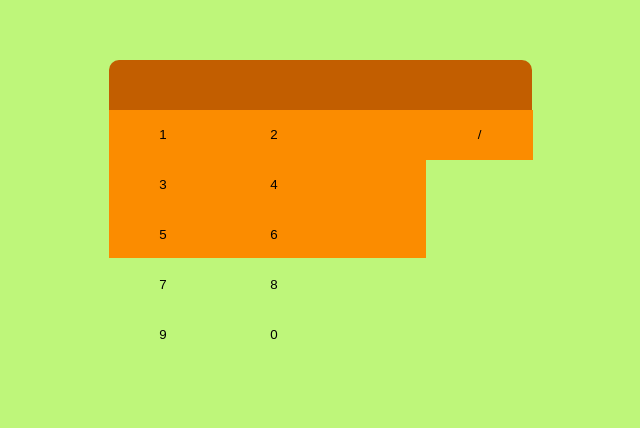
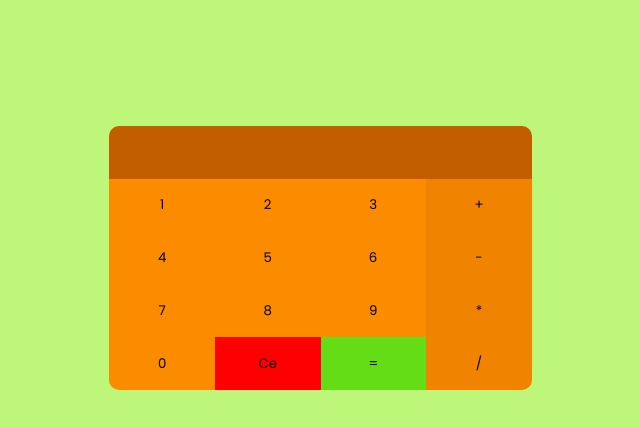
Before and after one commit to yacodiaz/HtmlApps, a plain HTML site: page Paginita/index.html in a window 1280 px wide. Shown: the part 138-566 px from the top of the page, without its empty margins (313-953 px from the left). Drawn offline with Linux system fonts and the light colour scheme.

Commit message:
css update

```diff
--- a/Paginita/index.html
+++ b/Paginita/index.html
@@ -5,16 +5,20 @@
     <meta charset="UTF-8">
     <meta name="viewport" content="width=device-width, initial-scale=1.0">
     <link rel="stylesheet" href="style.css">
+
+    <link href="https://fonts.googleapis.com/css?family=Overpass|Poppins&display=swap" rel="stylesheet">
+
+
     <title>Calculadora</title>
 </head>
 
 <body>
     <div class="contenedor">
         <div class="calculadora">
+
             <input type="text" , class="resultado">
 
             <div class="numeros">
-
                 <button type="button" class="numero">1</button>
                 <button type="button" class="numero">2</button>
                 <button type="button" class="numero">3</button>
@@ -25,12 +29,19 @@
                 <button type="button" class="numero">8</button>
                 <button type="button" class="numero">9</button>
                 <button type="button" class="numero">0</button>
-
             </div>
-            <button type="button" class="operaciones">+</button>
-            <button type="button" class="operaciones">-</button>
-            <button type="button" class="operaciones">*</button>
-            <button type="button" class="operaciones">/</button>
+            <div class="operaciones">
+                <button type="button" class="operacion">+</button>
+                <button type="button" class="operacion">-</button>
+                <button type="button" class="operacion">*</button>
+                <button type="button" class="operacion">/</button>
+            </div>
+            <div class="insert">
+                <button type="button" class="enter">=</button>
+            </div>
+            <div class="borrar">
+                <button type="button" class="erase">Ce</button>
+            </div>
 
         </div>
     </div>
--- a/Paginita/style.css
+++ b/Paginita/style.css
@@ -1,17 +1,22 @@
+* {
+    font-family: 'Poppins', sans-serif;
+}
+
 body {
     margin: 0;
     background-color: #bef67a;
 }
+
 .contenedor {
-    height: 600px;
+    height: 800px;
     width: 100%;
     display: grid;
     grid-template-columns: repeat(3, 33%);
     grid-template-rows: repeat(3, 33%);
-
 }
 
 .calculadora {
+    font-size: 0;
     width: auto;
     height: auto;
     grid-column-start: 2;
@@ -20,36 +25,57 @@ body {
     grid-row-end: 3;
     display: grid;
     grid-template-columns: repeat(4, 25%);
-    grid-template-rows: repeat(4, 25%);
-
+    grid-template-rows: repeat(5, 20%);
 }
 
 .numeros {
     margin: 0;
-    width: auto;
-    height: auto;
+    width: 100%;
+    height: 100%;
     grid-column-start: 1;
     grid-column-end: 4;
     grid-row-start: 2;
-    grid-row-end: 5;
+    grid-row-end: 6;
     background-color: #fb8c00;
+    border-radius: 0px 0px 0px 10px;
+}
 
+.numeros button:hover {
+    background-color: #ec8200;
+    transition: ease-in 0.2s;
+    border-radius: 0px 0px 0px 0px;
 }
-.operaciones{
-    background-color: #fb8c00;
+
+.operaciones {
+    width: 100%;
+    height: 100%;
+    border-radius: 0px 0px 10px 0px;
+    background-color: #f08400;
     grid-column-start: 4;
     grid-column-end: 5;
     grid-row-start: 2;
-    grid-row-end: 5;
+    grid-row-end: 6;
+}
 
-    height: 50px;
-    width: 107px;
+.operaciones button {
+    transition: ease-in-out 0.2s;
 }
+
+.operaciones button:hover {
+    background-color: #e67e00;
+}
+
+.operacion {
+    height: 25%;
+    width: 100%;
+}
+
 .numero {
-    height: 50px;
-    width: 107px;
+    height: 25%;
+    width: 33.3%;
 }
-.resultado{
+
+.resultado {
     border: none;
     grid-row-start: 1;
     grid-row-end: 2;
@@ -57,9 +83,50 @@ body {
     grid-column-end: 5;
     background-color: #c25e00;
     border-radius: 10px 10px 0px 0px;
+    direction: rtl;
 }
-button{
+
+button {
     border: none;
     background: none;
     letter-spacing: 0px;
+    outline: none;
+    width: 100%;
+    height: 100%;
 }
+
+.insert {
+    grid-row-start: 5;
+    grid-row-end: 6;
+    grid-column-start: 3;
+    grid-column-end: 4;
+}
+
+.enter {
+    height: 100%;
+    width: 100%;
+    background-color: #64dd17;
+    transition: ease-in-out 0.2s;
+}
+
+.enter:hover {
+    background-color: #1faa00;
+}
+
+.borrar {
+    grid-row-start: 5;
+    grid-row-end: 6;
+    grid-column-start: 2;
+    grid-column-end: 3;
+}
+
+.erase {
+    height: 100%;
+    width: 100%;
+    background-color: #ff0000;
+    transition: ease-in-out 0.2s;
+}
+
+.erase:hover {
+    background-color: #d50000;
+}
```
